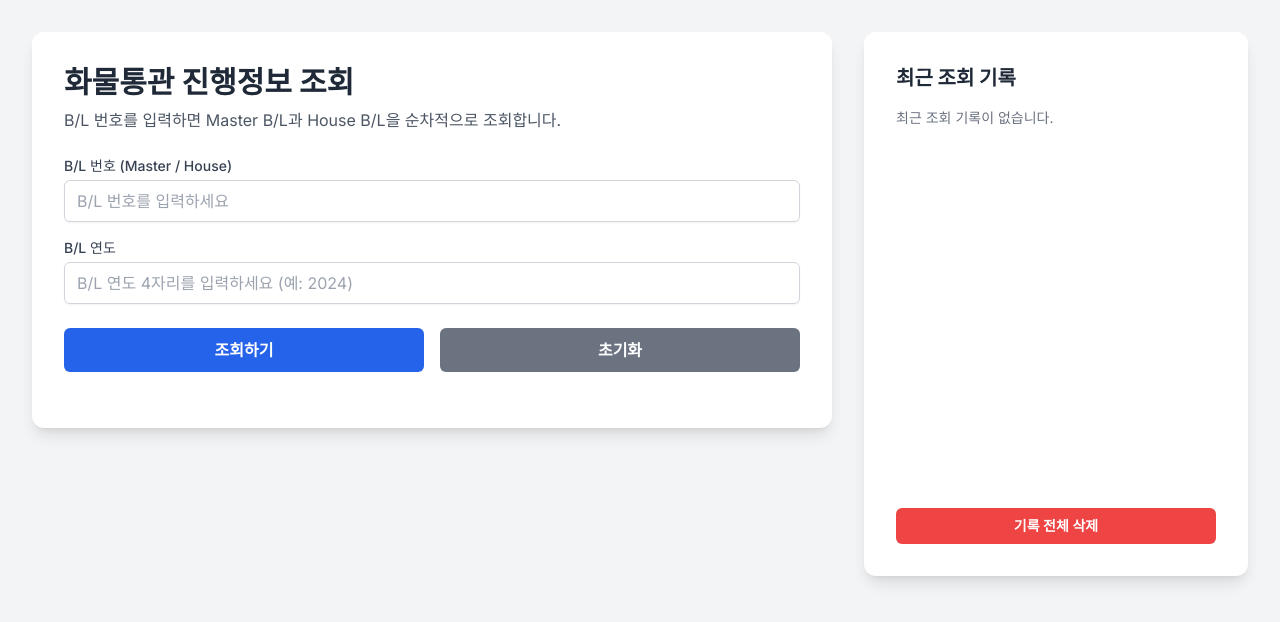
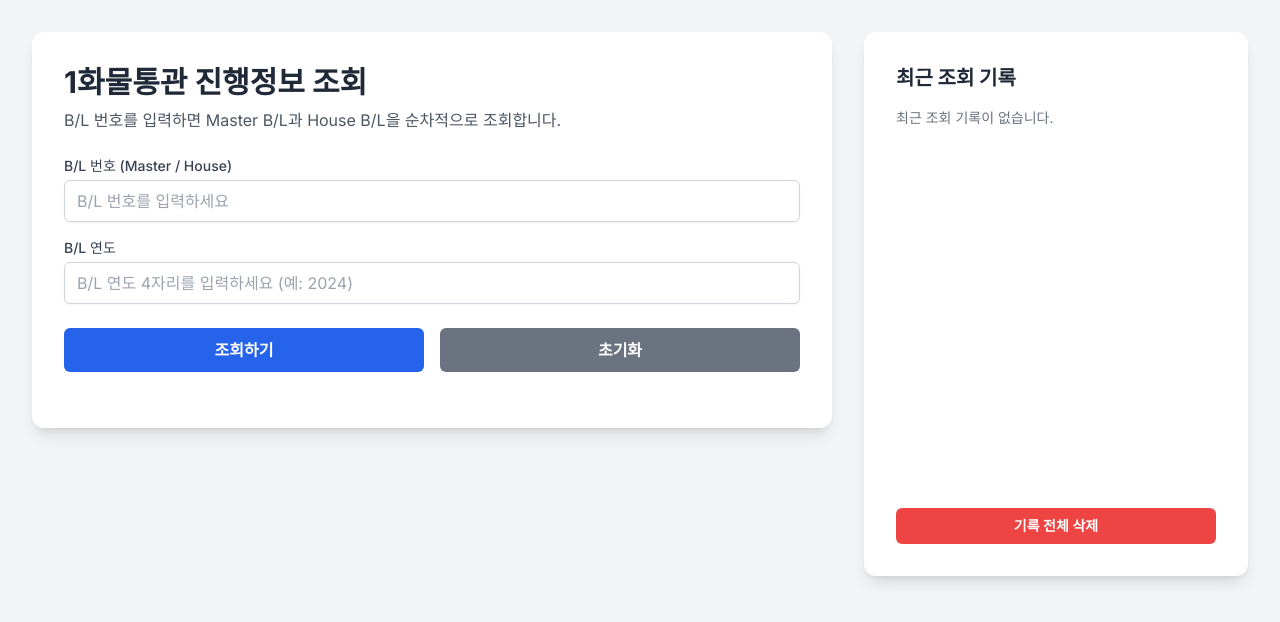
Before and after one commit to holyspirit-cha/Cargo-trackting, a website: page index.html in a window 1280 px wide. Drawn offline with nearby package versions, Linux system fonts and the light colour scheme.

Commit message:
Add files via upload

```diff
--- a/index.html
+++ b/index.html
@@ -48,7 +48,7 @@
         <div class="lg:col-span-2">
             <div class="bg-white rounded-xl shadow-lg overflow-hidden">
                 <div class="p-6 sm:p-8">
-                    <h1 class="text-2xl sm:text-3xl font-bold text-gray-800 mb-2">화물통관 진행정보 조회</h1>
+                    <h1 class="text-2xl sm:text-3xl font-bold text-gray-800 mb-2">1화물통관 진행정보 조회</h1>
                     <p class="text-gray-600 mb-6">B/L 번호를 입력하면 Master B/L과 House B/L을 순차적으로 조회합니다.</p>
 
                     <div class="space-y-4">
--- a/server.js
+++ b/server.js
@@ -1,4 +1,4 @@
-// server.js (수정된 코드)
+// server.js (수정된 코드) wls
 
 // 1. 필요한 라이브러리 불러오기
 const express = require('express');
```
